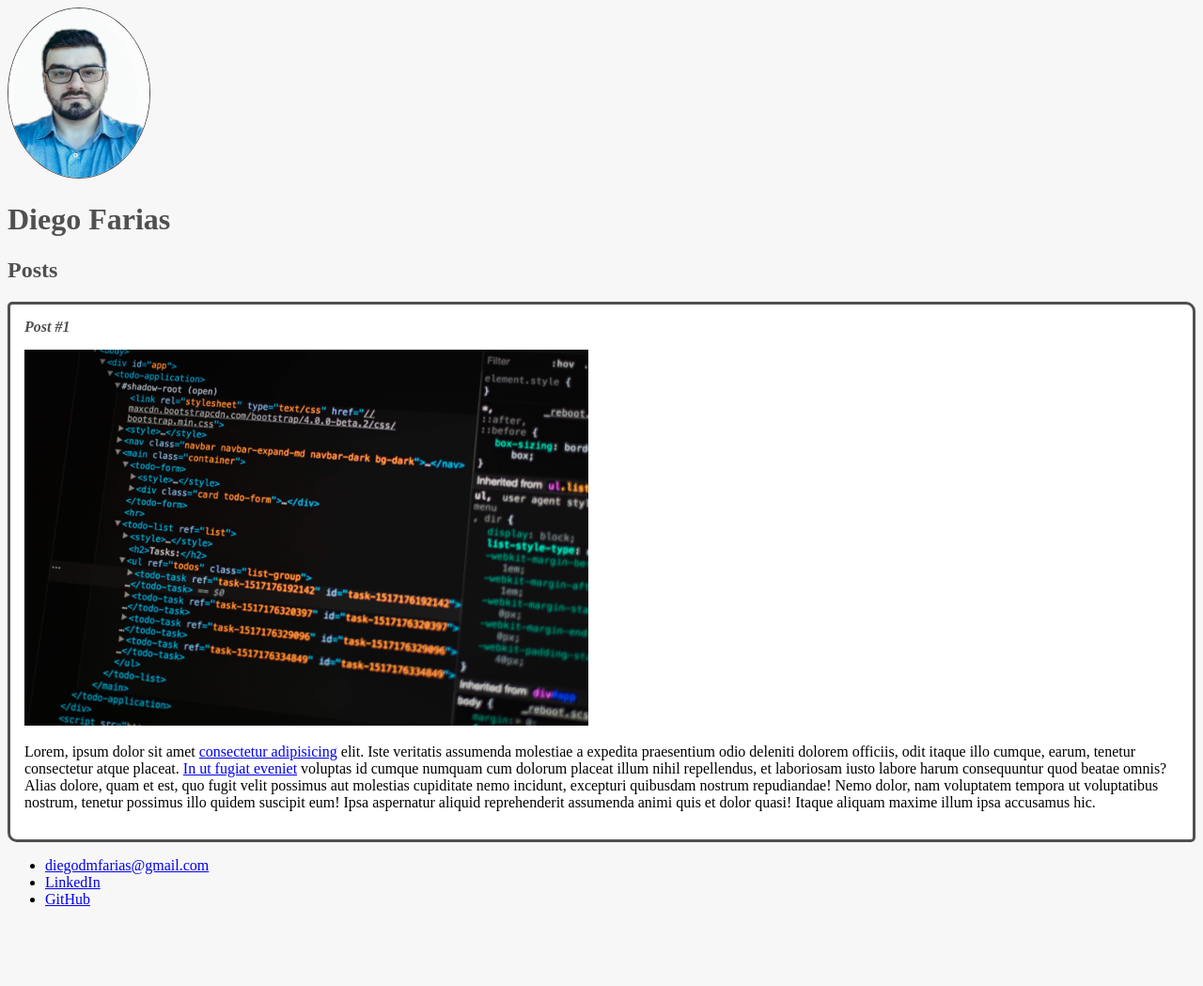
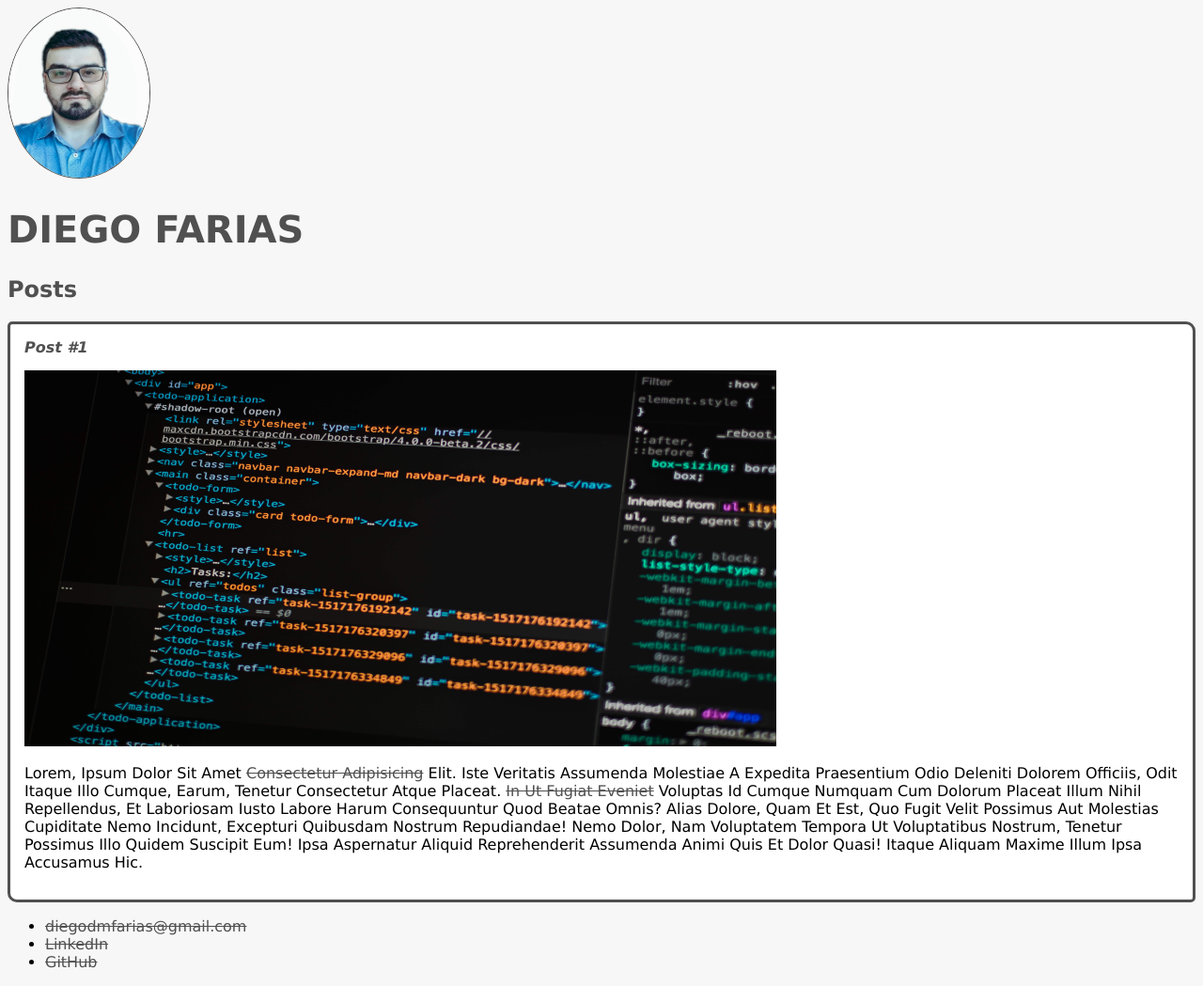
Before and after one commit to DiegodmFarias/dio-desafio-github-primeiro-repositorio, a plain HTML site: page Introdução HTML e CSS/index.html in a window 1280 px wide. Shown: the whole page at 94% size. Before the commit the page ends 982 px from the top, so only its background shows below. Drawn offline with Linux system fonts and the light colour scheme.

Commit message:
changes made in the fourth practical exercise of the CSS module

```diff
--- a/Introdução HTML e CSS/index.html
+++ b/Introdução HTML e CSS/index.html
@@ -21,10 +21,10 @@
         <article class="post">
             <header>
                 <h3 class="post_title">Post #1</h3>
-                <img src="pankaj-patel-u2Ru4QBXA5Q-unsplash.jpg" alt="Editor de texto contendo código html."
-                    width="600px 400px" class="post_image">
-                <p class="post_content">Lorem, ipsum dolor sit amet <a href="https://www.linkedin.com/in/diego-farias19/"
-                        target="_blank">consectetur adipisicing</a> elit. Iste veritatis assumenda molestiae a
+                <img src="pankaj-patel-u2Ru4QBXA5Q-unsplash.jpg" alt="Editor de texto contendo código html." class="post_image">
+                <p class="post_content">Lorem, ipsum dolor sit amet <a
+                        href="https://www.linkedin.com/in/diego-farias19/" target="_blank">consectetur adipisicing</a>
+                    elit. Iste veritatis assumenda molestiae a
                     expedita praesentium odio deleniti dolorem officiis, odit itaque illo cumque, earum, tenetur
                     consectetur atque placeat. <a href="mailto:diegodmfarias@gmail.com">In ut fugiat eveniet</a>
                     voluptas id cumque numquam cum dolorum placeat illum
--- a/Introdução HTML e CSS/style.css
+++ b/Introdução HTML e CSS/style.css
@@ -1,28 +1,41 @@
-body{
+body {
     background: #f7f7f7;
+    font-family: Verdana, Geneva, Tahoma, sans-serif;
 }
 
-.photo{
+.photo {
     width: 150px;
-    height:180px;
+    height: 180px;
     border: 1px solid #505050;
     border-radius: 50%;
 
 
 }
 
-#title, .subtitle, .post_title{
+#title,
+.subtitle,
+.post_title {
     color: #505050;
 }
 
-.post_title{
+#title {
+    font-size: 40px;
+    text-transform: uppercase;
+}
+
+a {
+    text-decoration: line-through;
+    color: #505050;
+}
+
+.post_title {
     font-size: 16px;
     font-style: italic;
     margin: 0;
     margin-bottom: 15px;
 }
 
-.post{
+.post {
     background: #fff;
     padding: 15px;
     border: 3px solid #505050;
@@ -30,11 +43,15 @@ body{
     border-radius: 5px 10px;
 }
 
-.post_content{
+.post_content {
     margin: 0;
     margin-bottom: 15px;
+    text-transform: capitalize;
 
 }
-.post_image{
+
+.post_image {
+    width: 800px;
+    height: 400px;
     margin-bottom: 15px;
 }
```
